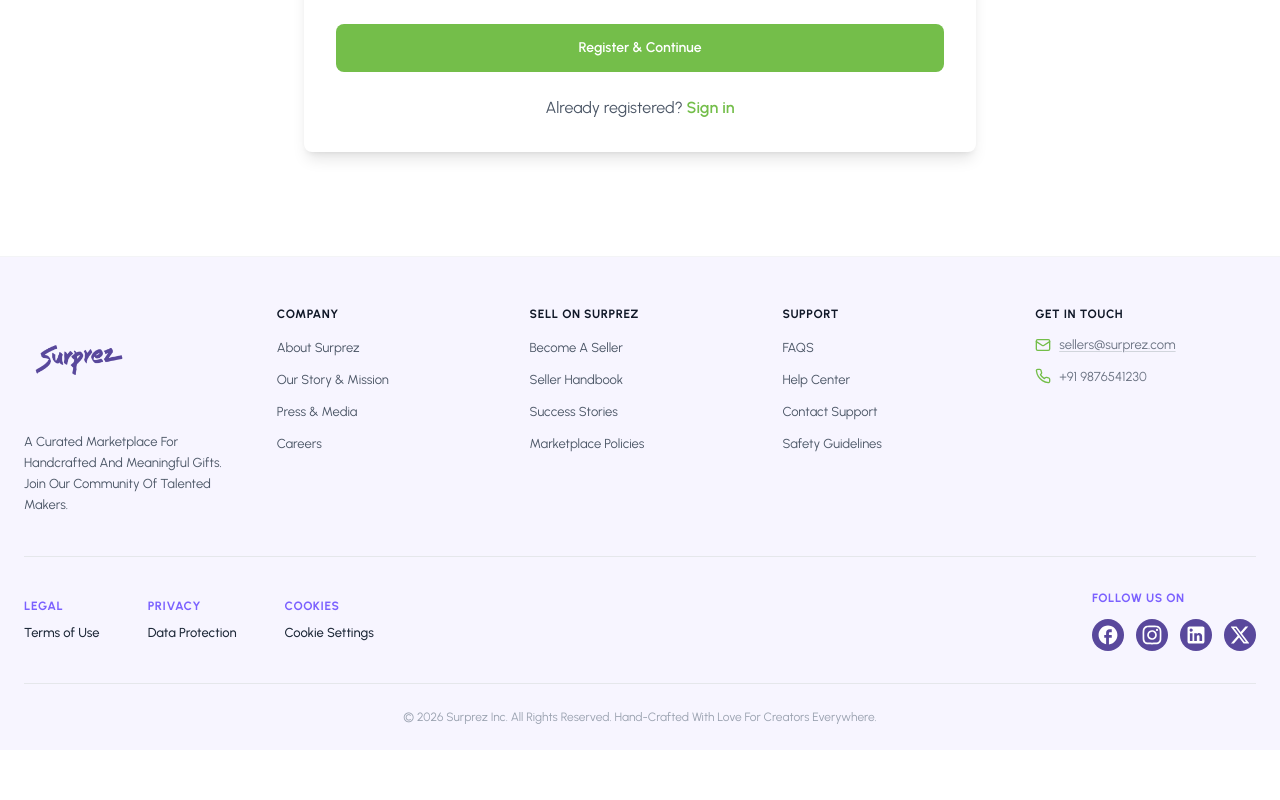
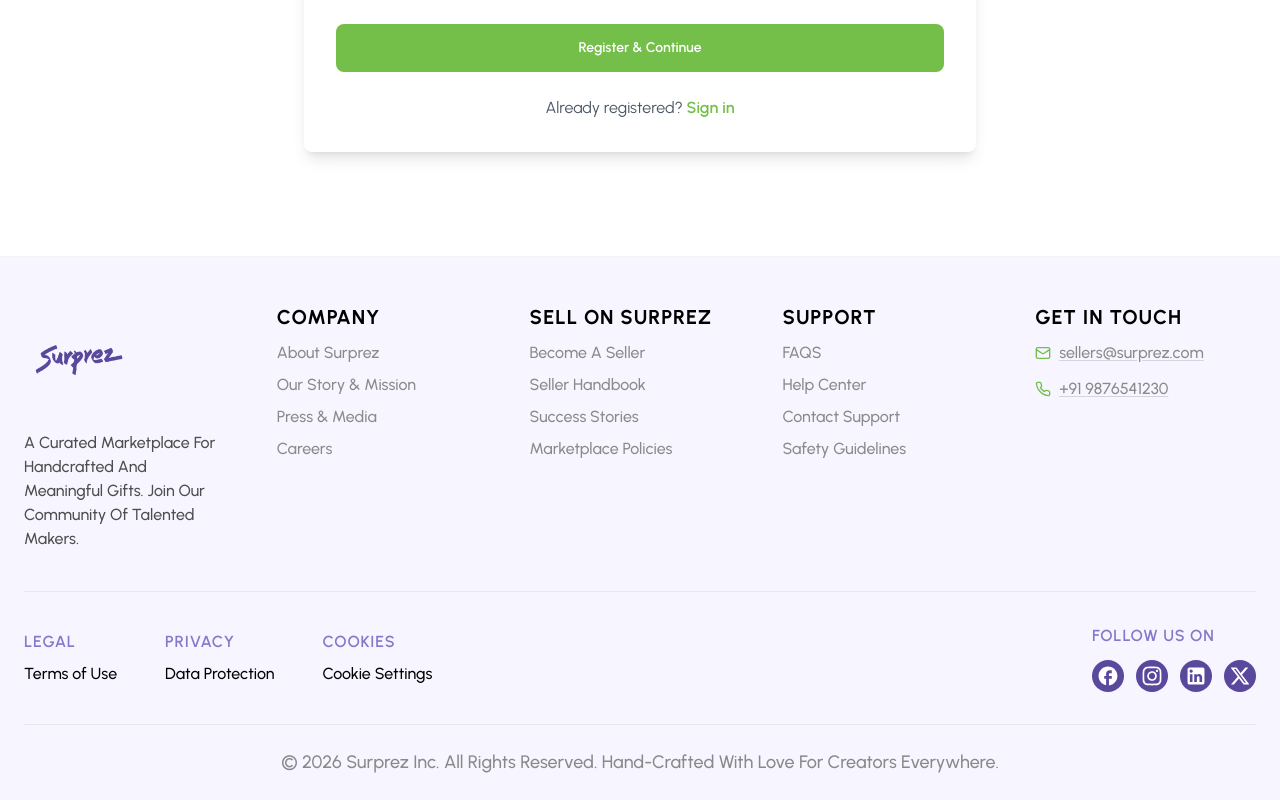
Before and after one commit to dennyneelamkavil/surprez, a Next.js app: page /seller/register in a window 1280 px wide. Shown: the part 752-1552 px from the top of the page. Before the commit the page ends 1502 px from the top, so only its background shows below. Built offline with nearby package versions, Linux system fonts and the light colour scheme.

Commit message:
Footer updated to match the figma design

```diff
--- a/components/seller/layout/Footer.tsx
+++ b/components/seller/layout/Footer.tsx
@@ -8,7 +8,7 @@
   return (
     <Link
       href="#"
-      className="text-[13px] text-gray-600 hover:text-[#6C5CE7] transition-colors"
+      className="text-[16px] text-[#8A8A8A] hover:text-secondary font-medium transition-colors"
     >
       {children}
     </Link>
@@ -43,7 +43,7 @@
 
 function SectionHeader({ children }: { children: React.ReactNode }) {
   return (
-    <h4 className="mb-3 text-[12px] font-bold uppercase tracking-wider text-gray-900">
+    <h4 className="mb-3 text-[20px] leading-6 font-bold uppercase tracking-wider text-black">
       {children}
     </h4>
   );
@@ -51,7 +51,7 @@
 
 function MiddleSectionHeader({ children }: { children: React.ReactNode }) {
   return (
-    <h4 className="mb-2 text-[12px] font-bold uppercase tracking-wider text-[#7B61FF]">
+    <h4 className="mb-2 text-[16px] font-semibold uppercase tracking-wider text-[#8777CA]">
       {children}
     </h4>
   );
@@ -74,7 +74,7 @@
               height={45}
               className="object-contain"
             />
-            <p className="text-[13px] leading-relaxed text-gray-600">
+            <p className="text-[16px] leading-6 text-[#4D4D4D] font-medium">
               A Curated Marketplace For Handcrafted And Meaningful Gifts. Join
               Our Community Of Talented Makers.
             </p>
@@ -146,7 +146,7 @@
                 <Mail className="w-4 h-4 text-primary" />
                 <Link
                   href="mailto:sellers@surprez.com"
-                  className="text-gray-500 underline decoration-gray-300 underline-offset-2"
+                  className="text-[#8A8A8A] text-[16px] font-medium underline decoration-gray-300 underline-offset-2"
                 >
                   sellers@surprez.com
                 </Link>
@@ -154,7 +154,10 @@
               <li className="flex items-center gap-2">
                 {/* Lime green icon style matching image */}
                 <Phone className="w-4 h-4 text-primary" />
-                <Link href="tel:+919876541230" className="text-gray-500">
+                <Link
+                  href="tel:+919876541230"
+                  className="text-[#8A8A8A] text-[16px] font-medium underline decoration-gray-300 underline-offset-2"
+                >
                   +91 9876541230
                 </Link>
               </li>
@@ -169,28 +172,19 @@
             <div className="flex flex-wrap gap-12">
               <div className="flex flex-col">
                 <MiddleSectionHeader>Legal</MiddleSectionHeader>
-                <Link
-                  href="#"
-                  className="text-[13px] text-gray-800 font-medium"
-                >
+                <Link href="#" className="text-[16px] text-black font-medium">
                   Terms of Use
                 </Link>
               </div>
               <div className="flex flex-col">
                 <MiddleSectionHeader>Privacy</MiddleSectionHeader>
-                <Link
-                  href="#"
-                  className="text-[13px] text-gray-800 font-medium"
-                >
+                <Link href="#" className="text-[16px] text-black font-medium">
                   Data Protection
                 </Link>
               </div>
               <div className="flex flex-col">
                 <MiddleSectionHeader>Cookies</MiddleSectionHeader>
-                <Link
-                  href="#"
-                  className="text-[13px] text-gray-800 font-medium"
-                >
+                <Link href="#" className="text-[16px] text-black font-medium">
                   Cookie Settings
                 </Link>
               </div>
@@ -226,7 +220,7 @@
         </div>
 
         {/* ================= COPYRIGHT ================= */}
-        <div className="border-t border-gray-200 pt-6 text-center text-[12px] text-gray-400">
+        <div className="border-t border-gray-200 pt-6 text-center text-[18px] text-[#898989] font-medium">
           © 2026 Surprez Inc. All Rights Reserved. Hand-Crafted With Love For
           Creators Everywhere.
         </div>
```
